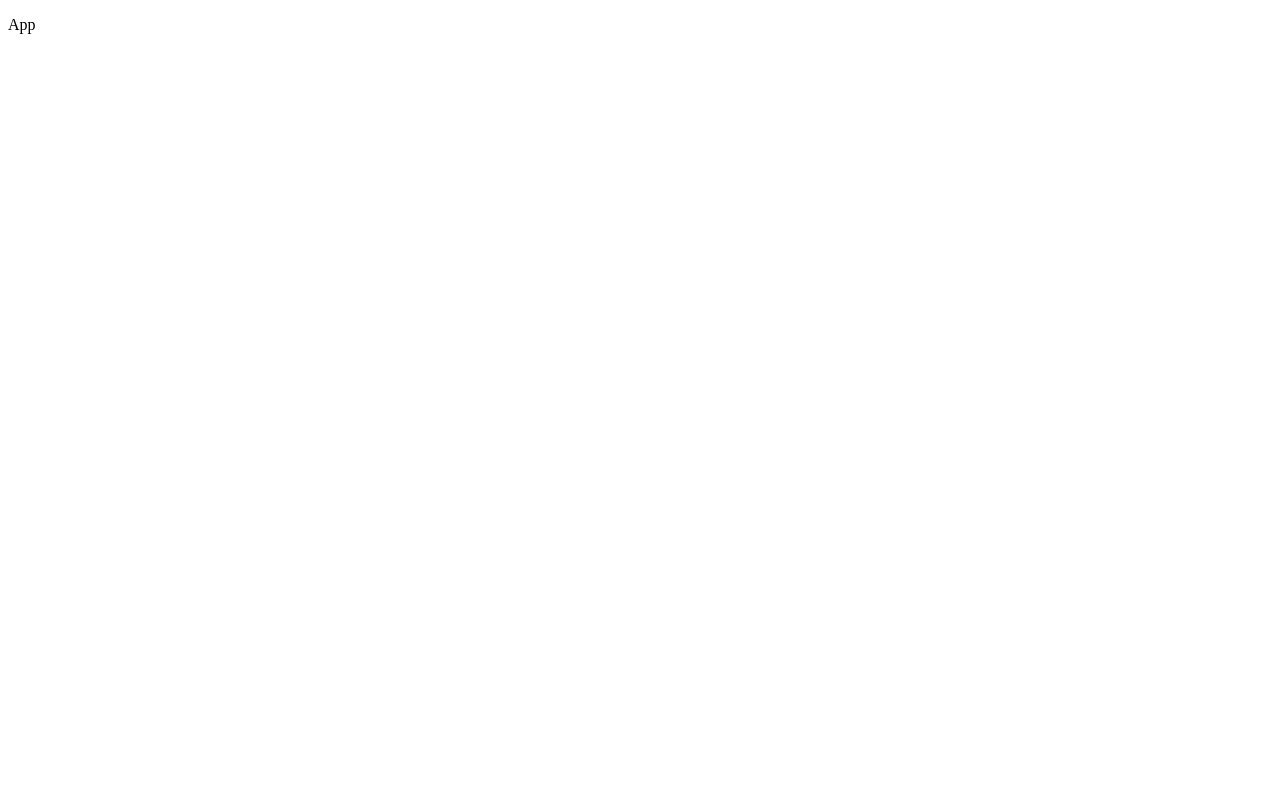
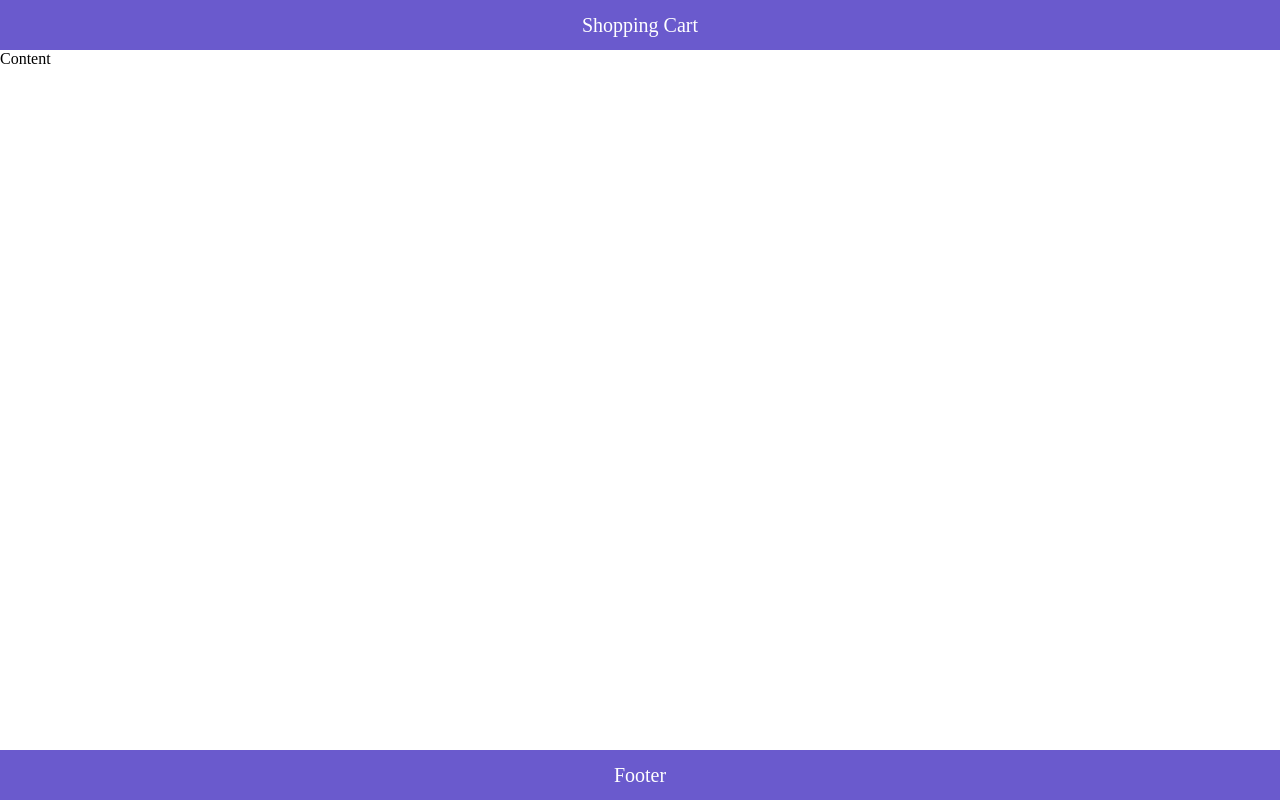
Before and after one commit to Mahmoud-cell/react-shopping-cart, a React (Create React App) app in the folder client/: page / in a window 1280 px wide. Built offline with nearby package versions, Linux system fonts and the light colour scheme.

Commit message:
header-comp

```diff
--- a/client/gulpfile.js
+++ b/client/gulpfile.js
@@ -11,6 +11,6 @@
 
 
 gulp.task('sass', async function(){
-    gulp.src('src/*.scss').pipe(sass())
+    gulp.src('src/components/**/*.scss').pipe(sass())
     .pipe(gulp.dest('src/css'))
 })
--- a/client/src/App.js
+++ b/client/src/App.js
@@ -1,7 +1,10 @@
+import Header from "./components/Header/Header";
 function App() {
   return (
-    <div className="App">
-      <p>App</p>
+    <div className="layout">
+      <Header />
+      <main>Content</main>
+      <footer>Footer</footer>
     </div>
   );
 }
--- /dev/null
+++ b/client/src/components/Header/Header.js
@@ -0,0 +1,7 @@
+import React from "react";
+
+import "../../css/Header/Header.css";
+
+export default function Header() {
+  return <header>Shopping Cart</header>;
+}
--- /dev/null
+++ b/client/src/components/Header/Header.scss
@@ -0,0 +1,10 @@
+
+header {
+    grid-area: header;
+    background-color: slateblue;
+    color: white;
+    display: flex;
+    justify-content: center;
+    align-items: center;
+    font-size: 20px;
+  }
--- /dev/null
+++ b/client/src/css/Header/Header.css
@@ -0,0 +1,9 @@
+header {
+  grid-area: header;
+  background-color: slateblue;
+  color: white;
+  display: flex;
+  justify-content: center;
+  align-items: center;
+  font-size: 20px;
+}
--- a/client/src/index.css
+++ b/client/src/index.css
@@ -0,0 +1,29 @@
+* {
+  margin: 0;
+  padding: 0;
+  box-sizing: border-box;
+}
+#root {
+  height: 100vh;
+}
+.layout {
+  display: grid;
+  grid-template-areas:
+    "header"
+    "main"
+    "footer";
+  height: 100%;
+  grid-template-rows: 50px 1fr 50px;
+}
+main {
+  grid-area: main;
+}
+footer {
+  grid-area: footer;
+  background-color: slateblue;
+  color: white;
+  display: flex;
+  justify-content: center;
+  align-items: center;
+  font-size: 20px;
+}
--- a/client/src/index.js
+++ b/client/src/index.js
@@ -1,5 +1,6 @@
 import React from 'react';
 import ReactDOM from 'react-dom/client';
+import "./index.css";
 import App from './App';
 
 const root = ReactDOM.createRoot(document.getElementById('root'));
```
Also changed, not shown: client/src/components/a.js (deleted, +0 -9 lines).
